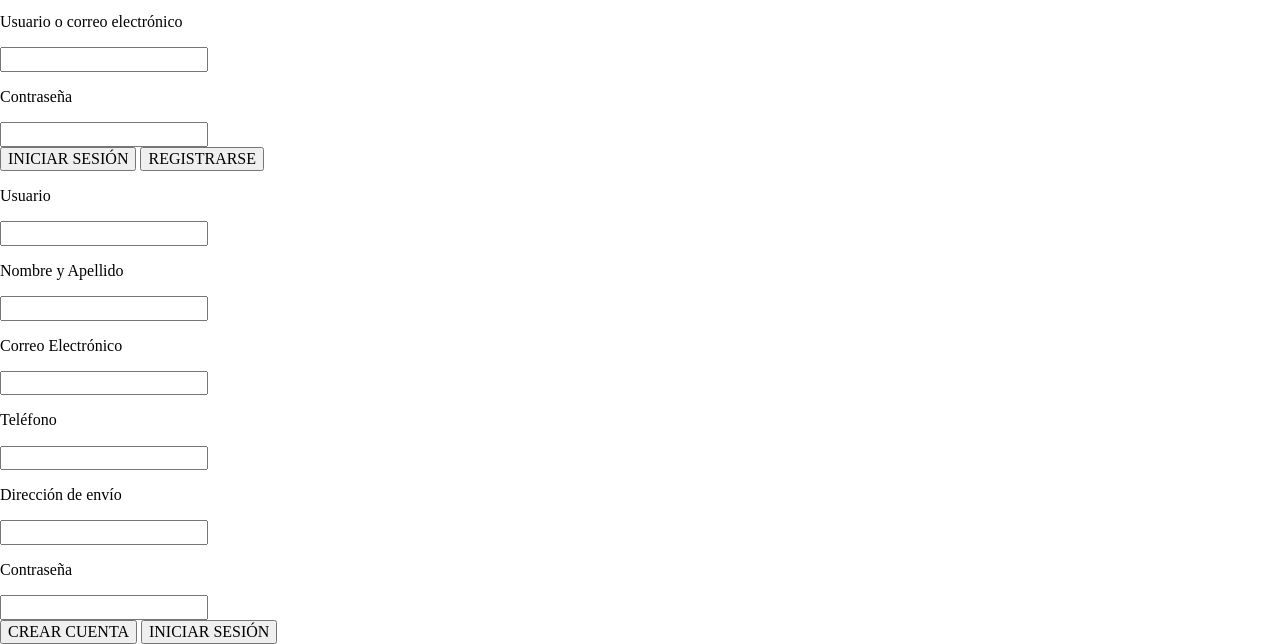
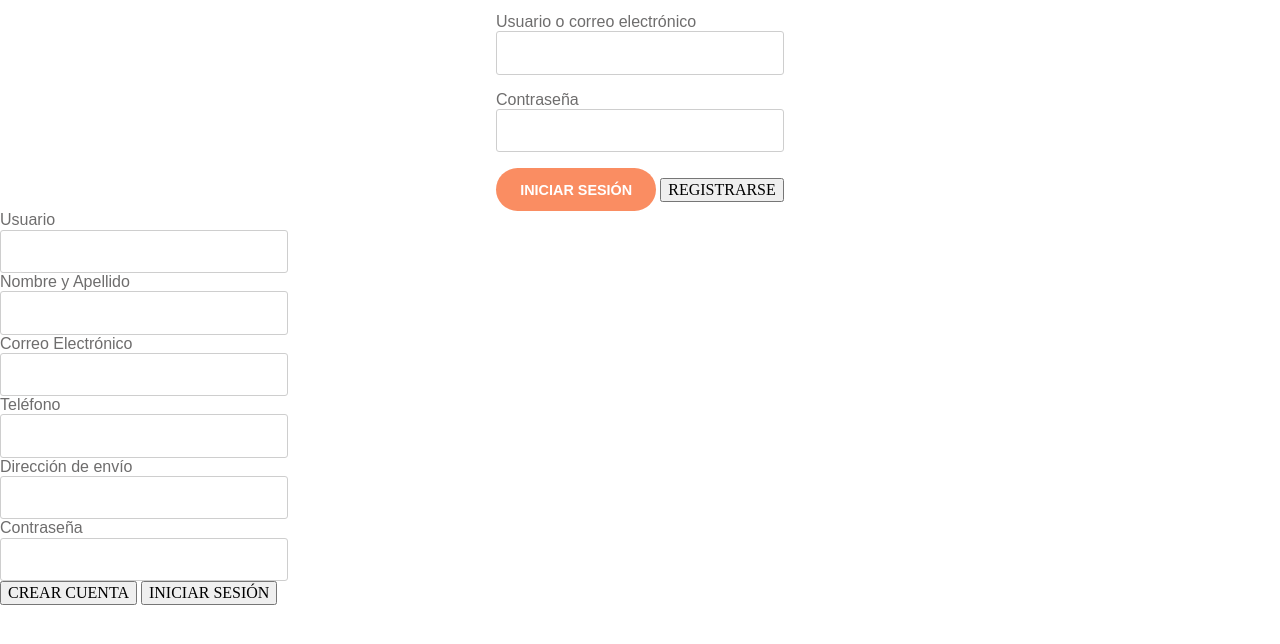
Before and after one commit to ximenafarinae/Proyecto-Delilah, a plain HTML site: page index.html in a window 1280 px wide. Shown: the part 163-807 px from the top of the page. Drawn offline with Linux system fonts and the light colour scheme.

Commit message:
second commit

```diff
--- a/index.html
+++ b/index.html
@@ -6,7 +6,8 @@
     <meta name="viewport" content="width=device-width, initial-scale=1.0">
     <link rel="stylesheet" href="normalize.css">
     <link rel="stylesheet" href="style.css">
-    <link href="https://fonts.googleapis.com/css2?family=Fredoka+One&family=Open+Sans:wght@300;700&display=swap" rel="stylesheet">
+    <link href="https://fonts.googleapis.com/css2?family=Fredoka+One&family=Open+Sans:wght@300;700&display=swap"
+        rel="stylesheet">
     <title>Delilah Restó</title>
 </head>
 
@@ -16,58 +17,52 @@
         <h1 class="headerTitle">Delilah Restó</h1>
     </header>
     <section id="login">
-        <form action="">
+        <form action="" class="loginForm">
             <div>
-                <p>Usuario o correo electrónico</p>
-                <input type="text">
+                <p class="descriptionText">Usuario o correo electrónico</p>
+                <input class="loginAndRegistrationInput" type="text">
             </div>
             <div>
-                <p>Contraseña</p>
-                <input type="password">
+                <p class="descriptionText">Contraseña</p>
+                <input class="loginAndRegistrationInput" type="password">
             </div>
             <div>
-                <button>INICIAR SESIÓN</button>
+                <button class="mainBtn"> <span>INICIAR SESIÓN</span> </button>
                 <button>REGISTRARSE</button>
             </div>
 
         </form>
     </section>
     <section id="registration">
-        <form action="">
+        <form action="" class="registrationForm">
             <div>
-                <p>Usuario</p>
-                <input type="text">
+                <p class="descriptionText">Usuario</p>
+                <input class="loginAndRegistrationInput" type="text">
             </div>
             <div>
-                <p>Nombre y Apellido</p>
-                <input type="text">
+                <p class="descriptionText">Nombre y Apellido</p>
+                <input class="loginAndRegistrationInput" type="text">
             </div>
             <div>
-                <p>Correo Electrónico</p>
-                <input type="email">
+                <p class="descriptionText">Correo Electrónico</p>
+                <input class="loginAndRegistrationInput" type="email">
             </div>
             <div>
-                <p>Teléfono</p>
-                <input type="number">
+                <p class="descriptionText">Teléfono</p>
+                <input class="loginAndRegistrationInput" type="number">
             </div>
             <div>
-                <p>Dirección de envío</p>
-                <input type="text">
+                <p class="descriptionText">Dirección de envío</p>
+                <input class="loginAndRegistrationInput" type="text">
             </div>
             <div>
-                <p>Contraseña</p>
-                <input type="password">
+                <p class="descriptionText">Contraseña</p>
+                <input class="loginAndRegistrationInput" type="password">
             </div>
             <div>
                 <button>CREAR CUENTA</button>
                 <button>INICIAR SESIÓN</button>
             </div>
-
-
-
-
-
-
         </form>
 
     </section>
--- a/style.scss
+++ b/style.scss
@@ -1,18 +1,21 @@
-$fontFamily: "Fredoka One", cursive, "Open Sans", sans-serif;
+$fontFamilyTitle: "Fredoka One", cursive;
+$fontFamilyBody: "Open Sans 400", sans-serif;
 
 * {
     box-sizing: border-box;
 }
+
 body {
     display: flex;
     flex-flow: column;
 }
+
 .headerTitle {
     display: flex;
     justify-content: center;
     align-items: center;
     color: #ffffff;
-    font-family: $fontFamily;
+    font-family: $fontFamilyTitle;
     font-size: 2em;
     font-weight: normal;
     height: 5em;
@@ -23,3 +26,40 @@ body {
         margin: 0em;
     }
 }
+
+.loginForm {
+    display: flex;
+    flex-flow: column;
+    align-items: center;
+    div {
+        margin-top: 1em;
+    }
+}
+
+.descriptionText {
+    font-family: $fontFamilyBody;
+    margin: 0em;
+    font-size: 1em;
+    color: #6e6d6d;
+}
+
+.loginAndRegistrationInput {
+    width: 18em;
+    height: 2.7em;
+    border: 1.5px solid #cecece;
+    border-radius: 3px;
+}
+
+.mainBtn {
+    background-color: #fa8d62;
+    height: 2.7em;
+    width: 10em;
+    border-radius: 2em;
+    border: none;
+    span {
+        color: #ffffff;
+        font-family: $fontFamilyBody;
+        font-size: 0.9em;
+        font-weight: bold;
+    }
+}
```
Also changed, not shown: style.css, 1 other file.
